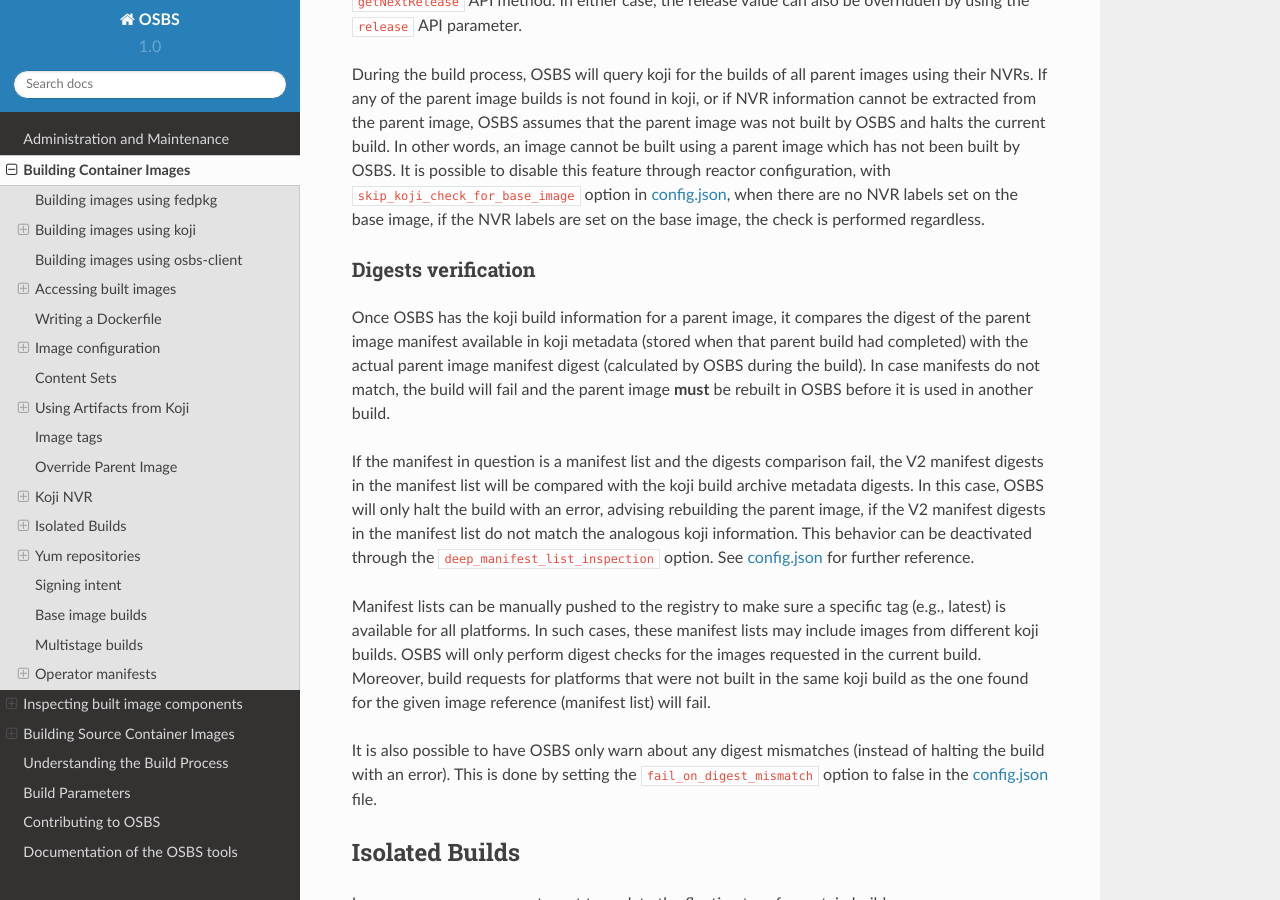
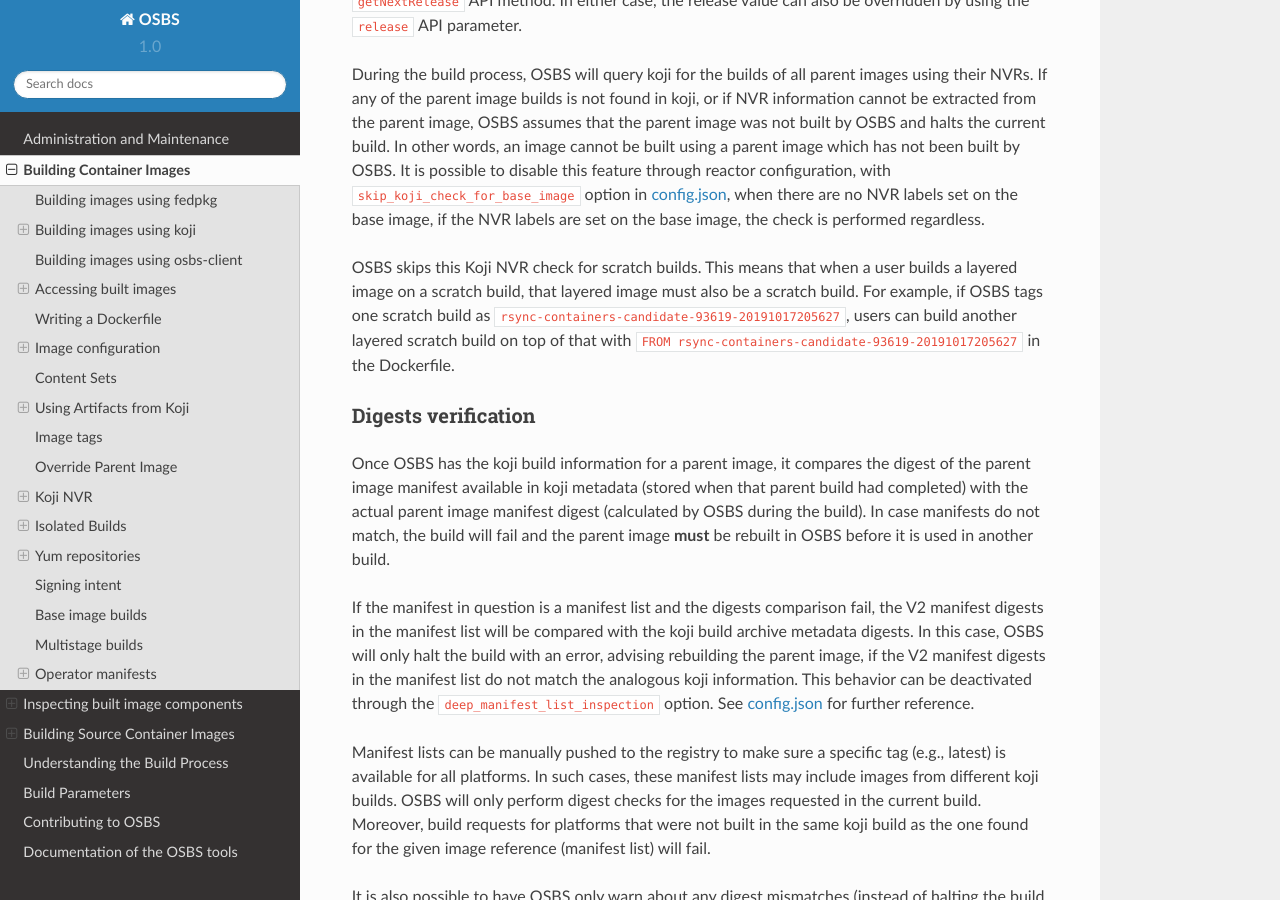
Before and after one commit to containerbuildsystem/osbs-docs, a Sphinx documentation site: the page built from docs/users.rst, in a window 1280 px wide and 900 px high, scrolled down 21158 px. Built offline with Sphinx 7.4.7 and the Read the Docs theme 2.0.0, drawn with Linux system fonts in a browser that asks for light colours.

Commit message:
users: explain layered scratch builds
Scratch builds can use other scratch builds in FROM instructions.
Explain how this works and give an example.

Signed-off-by: Ken Dreyer <kdreyer@redhat.com>

```diff
--- a/docs/users.rst
+++ b/docs/users.rst
@@ -1113,6 +1113,13 @@
 configuration, with ``skip_koji_check_for_base_image`` option in
 `config.json`_, when there are no NVR labels set on the base image,
 if the NVR labels are set on the base image, the check is performed regardless.
+
+OSBS skips this Koji NVR check for scratch builds. This means that when a user
+builds a layered image on a scratch build, that layered image must also be a
+scratch build. For example, if OSBS tags one scratch build as
+``rsync-containers-candidate-93619-20191017205627``, users can build another
+layered scratch build on top of that with ``FROM
+rsync-containers-candidate-93619-20191017205627`` in the Dockerfile.
 
 Digests verification
 ~~~~~~~~~~~~~~~~~~~~
```
